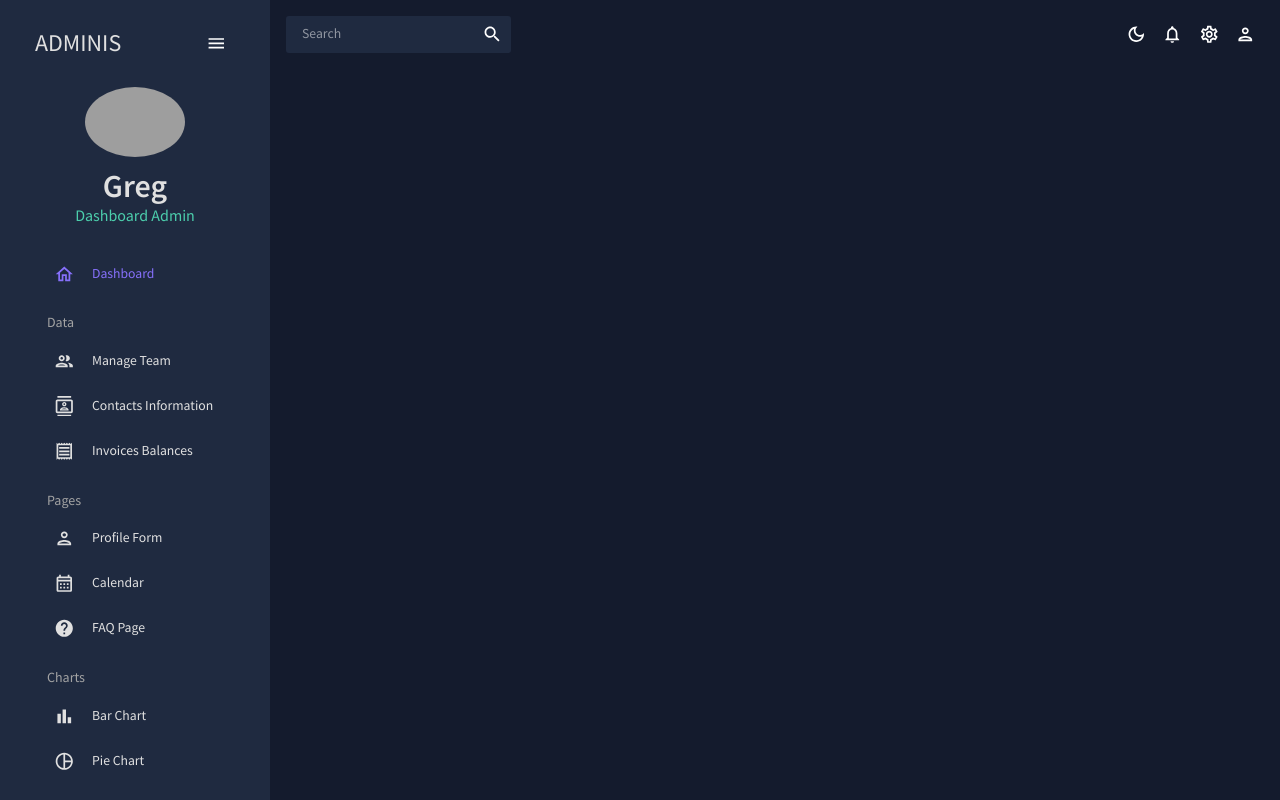
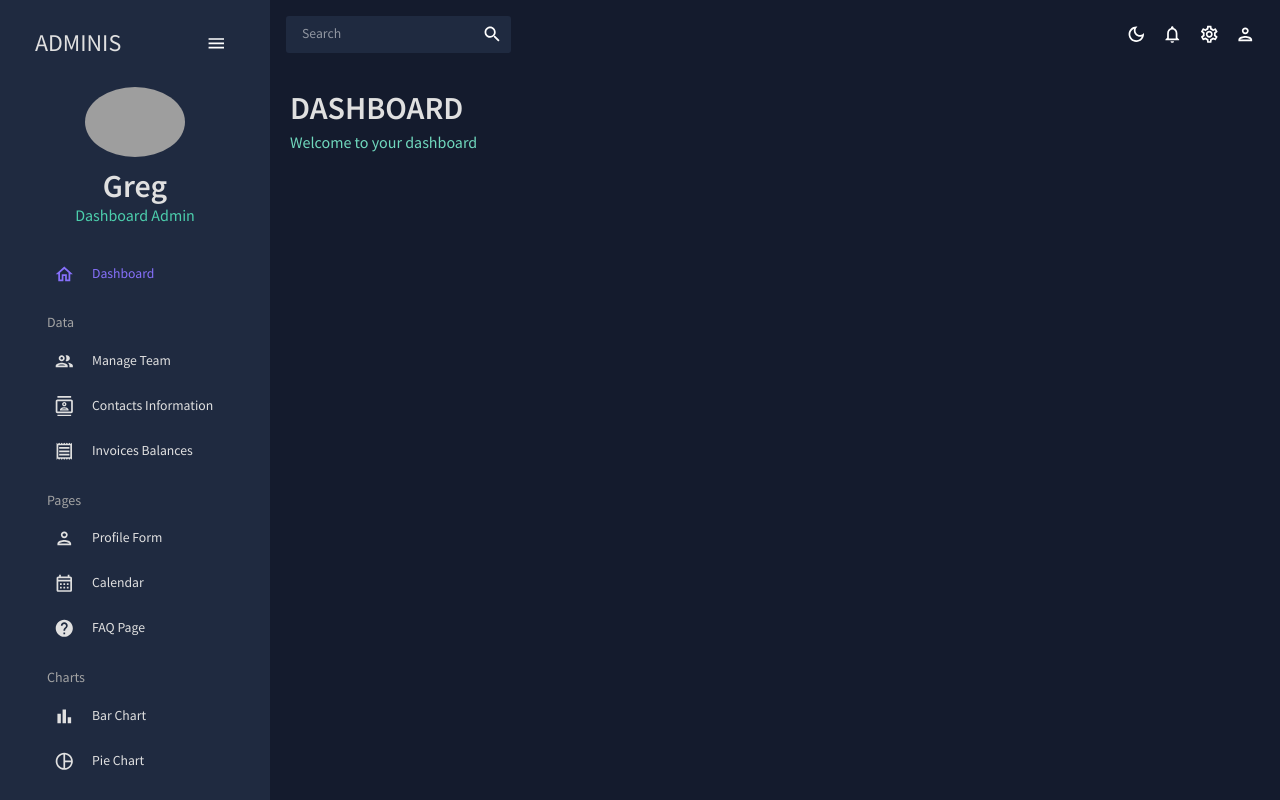
Before and after one commit to gregchapauli/Admin-Dashboard-App, a React (Vite) app: page / in a window 1280 px wide. Built offline with nearby package versions, Linux system fonts and the light colour scheme; grey boxes are pictures that could not be loaded.

Commit message:
add Header component

```diff
--- a/src/App.jsx
+++ b/src/App.jsx
@@ -1,9 +1,10 @@
 import { ColorModeContext, useMode } from "./theme";
 import { CssBaseline, ThemeProvider } from "@mui/material";
 import { Routes, Route } from "react-router-dom";
+// import { Dashboard } from "@mui/icons-material";
 import TopBar from "./scenes/global/Topbar";
 import Sidebar from "./scenes/global/Sidebar";
-// import Dashboard from "./scenes/dashboard";
+import Dashboard from "./scenes/dashboard";
 // import Team from "./scenes/Team";
 // import Invoices from "./scenes/invoices";
 // import Contacts from "./scenes/contacts";
@@ -27,8 +28,8 @@
           <main className="content">
             <TopBar />
             <Routes>
-              {/* <Route path="/" element={<Dashboard />} />
-              <Route path="/team" element={<Team />} />
+              <Route path="/" element={<Dashboard />} />
+              {/*<Route path="/team" element={<Team />} />
               <Route path="/contacts" element={<Contacts />} />
               <Route path="/invoices" element={<Invoices />} />
               <Route path="/form" element={<Form />} />
--- /dev/null
+++ b/src/components/Header.jsx
@@ -0,0 +1,24 @@
+import { Typography, Box, useTheme } from "@mui/material";
+import { tokens } from "../theme";
+
+const Header = ({ title, subtitle }) => {
+  const theme = useTheme();
+  const colors = tokens(theme.palette.mode);
+  return (
+    <Box mb="30px">
+      <Typography
+        variant="h2"
+        color={colors.grey[100]}
+        fontWeight="bold"
+        sx={{ m: "0 0 5px 0" }}
+      >
+        {title}
+      </Typography>
+      <Typography variant="h5" color={colors.greenAccent[400]}>
+        {subtitle}
+      </Typography>
+    </Box>
+  );
+};
+
+export default Header;
--- a/src/scenes/dashboard/index.jsx
+++ b/src/scenes/dashboard/index.jsx
@@ -1,5 +1,14 @@
+import Header from "../../components/Header";
+import { Box } from "@mui/system";
+
 const Dashboard = () => {
-  return <div>Dashboard</div>;
+  return (
+    <Box m="20px">
+      <Box display="flex" justifyContent="space-between" alignItems="center">
+        <Header title="DASHBOARD" subtitle="Welcome to your dashboard" />
+      </Box>
+    </Box>
+  );
 };
 
 export default Dashboard;
```
